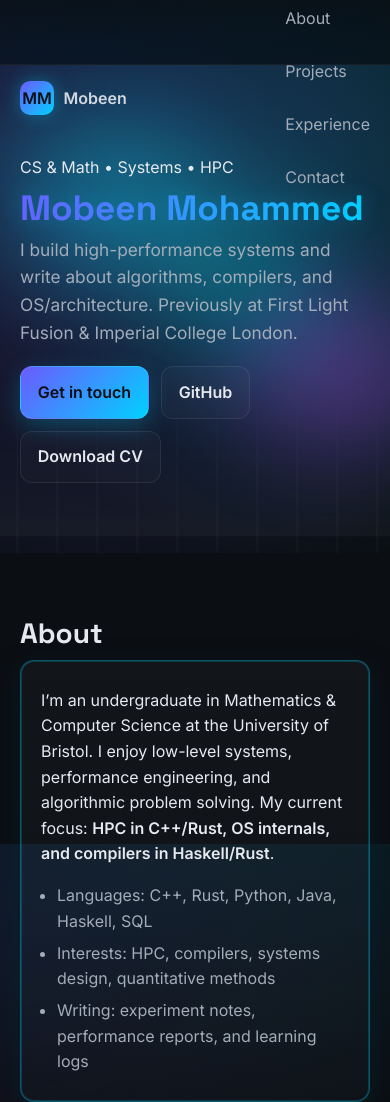
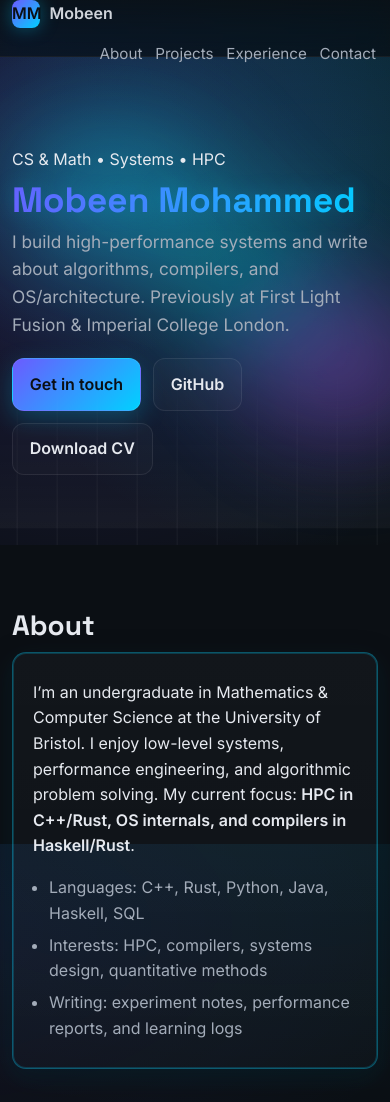
Before and after one commit to mobeenmohammed/mobeenmohammed.github.io, a plain HTML site: page index.html in a window 390 px wide. Shown: the top 1102 px of the page. Drawn offline with Linux system fonts and the light colour scheme.

Commit message:
Putting everything on one row at the top for mobile viewers

```diff
--- a/css/style.css
+++ b/css/style.css
@@ -302,3 +302,46 @@ a:hover{opacity:.92}
   }
   .nav__links a:hover{ color: var(--text); }
 }
+
+/* ===== Compact single-row mobile nav ===== */
+@media (max-width: 820px){
+  /* shrink the bar a bit */
+  .nav__inner{ height:56px; gap:.5rem; }
+
+  /* give the container a tiny bit more room */
+  .container{ padding: 0 12px; }
+
+  /* logo a touch smaller */
+  .brand__glyph{ width:28px; height:28px; border-radius:8px; font-weight:800; }
+  .brand__text{ font-size:1rem; }
+
+  /* make links a single horizontal row */
+  .nav__links{
+    position: static !important;
+    display: flex !important;
+    flex-direction: row !important;
+    flex-wrap: nowrap;                    /* force one line */
+    gap: .8rem;
+    margin-left: auto;
+    background: transparent !important;
+    backdrop-filter: none !important;
+    transform: none !important;
+    opacity: 1 !important;
+    border: 0 !important;
+
+    white-space: nowrap;                   /* keep items on one line */
+    overflow-x: auto;                      /* allow sideways scroll if needed */
+    -webkit-overflow-scrolling: touch;     /* smooth scroll on iOS */
+    padding: 0 2px 2px;                    /* tiny breathing room */
+  }
+
+  .nav__links::-webkit-scrollbar{ height:0 } /* hide tiny scrollbar */
+
+  .nav__links a{
+    padding: .35rem 0;
+    font-size: .95rem;                     /* smaller text to fit */
+    border: 0 !important;
+    color: var(--muted);
+  }
+  .nav__links a:hover{ color: var(--text); }
+}
```
